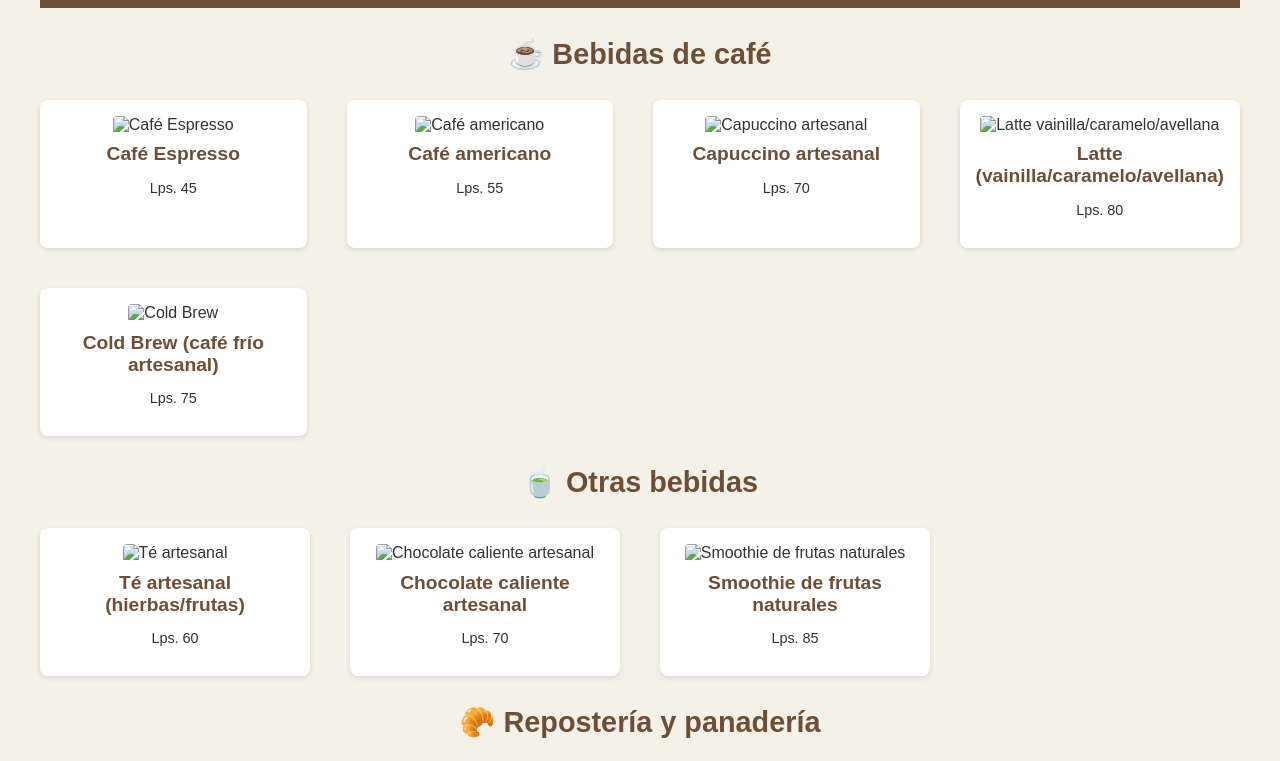
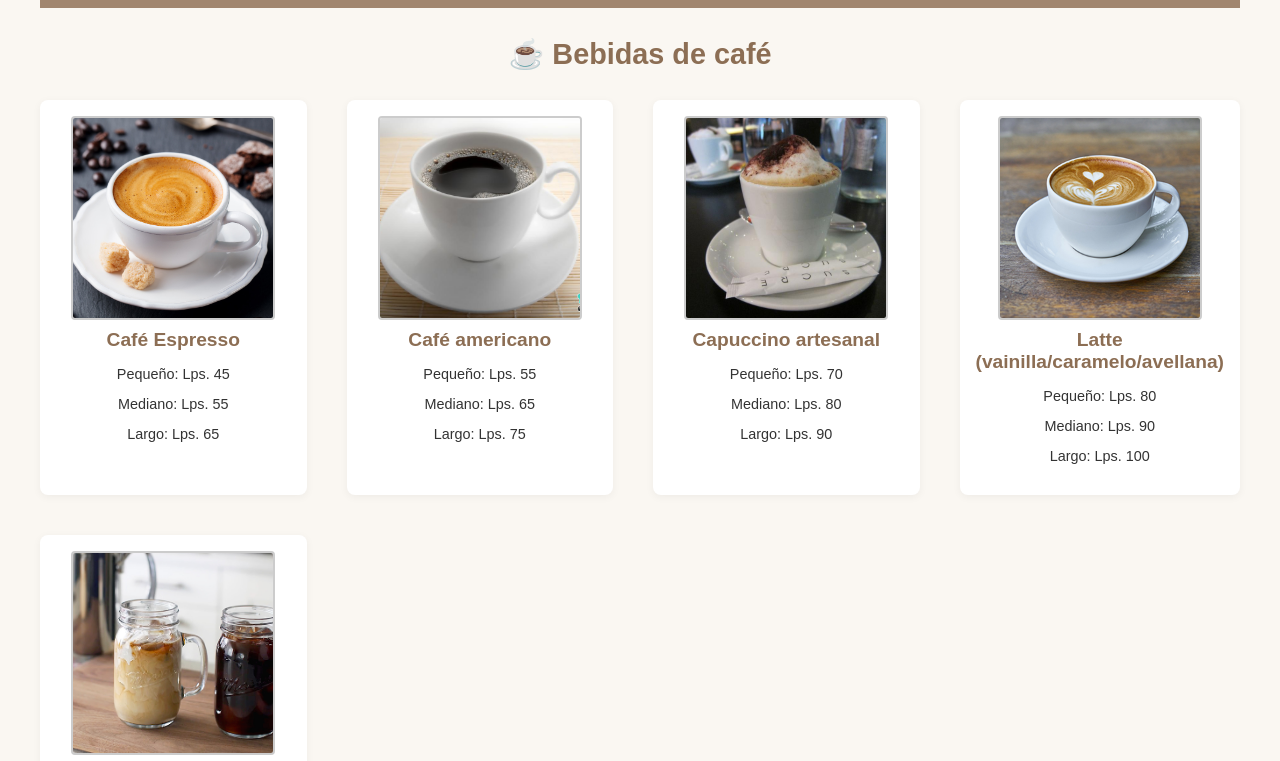
Before and after one commit to windows4free/cafe-artesanal-hn, a plain HTML site: page index.html in a window 1280 px wide. Shown: the part 104-865 px from the top of the page. Drawn offline with Linux system fonts and the light colour scheme.

Commit message:
ultimas modificaciones

```diff
--- a/index.html
+++ b/index.html
@@ -1,3 +1,6 @@
+
+
+
 	<!DOCTYPE html>
 	<html lang="es">
 	<head>
@@ -12,8 +15,8 @@
 
 	  <header>
 	    <div class="logo-perfil">
-      <img src="images/perfil.jpg" alt="Logo Café Insignia" class="perfil-img" />
-      <h1>Café Insignia</h1>
+	      <img src="images/logo.png" alt="Logo Café Artesanal HN" class="perfil-img" />
+	      <h1>Café Artesanal HN</h1>
 	    </div>
 	    <p>Disfruta de nuestros productos insignia en Tegucigalpa</p>
 	  </header>
@@ -23,29 +26,39 @@
 	      <h2 class="titulo-seccion">☕ Bebidas de café</h2>
 	      <div class="lista-productos">
 	        <article class="producto">
-          <img src="images/cafe1.jpg" alt="Café Espresso" />
+	          <img src="images/espresso.jpeg" alt="Café Espresso" />
 	          <h3>Café Espresso</h3>
-          <p>Lps. 45</p>
+	          <p>Pequeño: Lps. 45</p>
+	          <p>Mediano: Lps. 55</p>
+	          <p>Largo: Lps. 65</p>
 	        </article>
 	        <article class="producto">
-          <img src="images/cafe2.jpg" alt="Café americano" />
+	          <img src="images/americano.jpg" alt="Café americano" />
 	          <h3>Café americano</h3>
-          <p>Lps. 55</p>
+	          <p>Pequeño: Lps. 55</p>
+	          <p>Mediano: Lps. 65</p>
+	          <p>Largo: Lps. 75</p>
 	        </article>
 	        <article class="producto">
-          <img src="images/cafe3.jpg" alt="Capuccino artesanal" />
+	          <img src="images/capuccino-artesanal.jpg" alt="Capuccino artesanal" />
 	          <h3>Capuccino artesanal</h3>
-          <p>Lps. 70</p>
+	          <p>Pequeño: Lps. 70</p>
+	          <p>Mediano: Lps. 80</p>
+	          <p>Largo: Lps. 90</p>
 	        </article>
 	        <article class="producto">
-          <img src="images/cafe4.jpg" alt="Latte vainilla/caramelo/avellana" />
+	          <img src="images/latte.jpg" alt="Latte vainilla/caramelo/avellana" />
 	          <h3>Latte (vainilla/caramelo/avellana)</h3>
-          <p>Lps. 80</p>
+	          <p>Pequeño: Lps. 80</p>
+	          <p>Mediano: Lps. 90</p>
+	          <p>Largo: Lps. 100</p>
 	        </article>
 	        <article class="producto">
-          <img src="images/cafe5.jpg" alt="Cold Brew" />
+	          <img src="images/brew.jpg" alt="Cold Brew" />
 	          <h3>Cold Brew (café frío artesanal)</h3>
-          <p>Lps. 75</p>
+	          <p>Pequeño: Lps. 75</p>
+	          <p>Mediano: Lps. 85</p>
+	          <p>Largo: Lps. 95</p>
 	        </article>
 	      </div>
 
@@ -57,12 +70,12 @@
 	          <p>Lps. 60</p>
 	        </article>
 	        <article class="producto">
-          <img src="images/chocolate.jpg" alt="Chocolate caliente artesanal" />
+	          <img src="images/chocolate-caliente.jpeg" alt="Chocolate caliente artesanal" />
 	          <h3>Chocolate caliente artesanal</h3>
 	          <p>Lps. 70</p>
 	        </article>
 	        <article class="producto">
-          <img src="images/smoothie.jpg" alt="Smoothie de frutas naturales" />
+	          <img src="images/smothie.png" alt="Smoothie de frutas naturales" />
 	          <h3>Smoothie de frutas naturales</h3>
 	          <p>Lps. 85</p>
 	        </article>
@@ -71,7 +84,7 @@
 	      <h2 class="titulo-seccion">🥐 Repostería y panadería</h2>
 	      <div class="lista-productos">
 	        <article class="producto">
-          <img src="images/croissant.jpg" alt="Croissant de mantequilla" />
+	          <img src="images/croissant.jpeg" alt="Croissant de mantequilla" />
 	          <h3>Croissant de mantequilla</h3>
 	          <p>Lps. 50</p>
 	        </article>
@@ -81,7 +94,7 @@
 	          <p>Lps. 65</p>
 	        </article>
 	        <article class="producto">
-          <img src="images/cheesecake.jpg" alt="Cheesecake de frutas" />
+	          <img src="images/cheese-cake.jpg" alt="Cheesecake de frutas" />
 	          <h3>Cheesecake de frutas (fresa/mora/maracuyá)</h3>
 	          <p>Lps. 90</p>
 	        </article>
@@ -95,12 +108,12 @@
 	      <h2 class="titulo-seccion">🥪 Snacks y comida ligera</h2>
 	      <div class="lista-productos">
 	        <article class="producto">
-          <img src="images/panini.jpg" alt="Panini de jamón y queso" />
+	          <img src="images/panini.jpeg" alt="Panini de jamón y queso" />
 	          <h3>Panini de jamón y queso artesanal</h3>
 	          <p>Lps. 110</p>
 	        </article>
 	        <article class="producto">
-          <img src="images/bagel.jpg" alt="Bagel con crema y hierbas" />
+	          <img src="images/bagel.webp" alt="Bagel con crema y hierbas" />
 	          <h3>Bagel con crema y hierbas</h3>
 	          <p>Lps. 95</p>
 	        </article>
@@ -114,9 +127,9 @@
 	  </main>
 
 	  <footer>
-    <p>&copy; 2025 Café Insignia. Todos los derechos reservados.</p>
+	    <p>&copy; 2025 Cafe Artesanal HN. Todos los derechos reservados.</p>
 	  </footer>
 
-</div> <!-- /.container -->
+	</div>
 	</body>
 	</html>
--- a/style.css
+++ b/style.css
@@ -1,8 +1,7 @@
-
 body {
   margin: 0;
   font-family: Arial, sans-serif;
-  background: #f4f1e9;
+  background: #faf7f2; /* fondo más claro y suave */
   color: #333;
 }
 
@@ -12,14 +11,12 @@ body {
   padding: 0 1em;
 }
 
-
 header {
-  background: #6f4e37;
+  background: #a1866f; /* café claro suave */
   color: #fff;
   padding: 1em;
   text-align: center;
 }
-
 
 .logo-perfil {
   display: flex;
@@ -45,14 +42,12 @@ header p {
   margin-top: 0.5em;
 }
 
-
 .titulo-seccion {
   text-align: center;
   font-size: 1.8em;
   margin: 1em 0;
-  color: #6f4e37;
+  color: #8c6e54; /* café intermedio más suave */
 }
-
 
 .lista-productos {
   display: grid;
@@ -64,35 +59,42 @@ header p {
   background: #fff;
   padding: 1em;
   border-radius: 8px;
-  box-shadow: 0 2px 5px rgba(0,0,0,0.1);
+  box-shadow: 0 2px 8px rgba(0,0,0,0.05); /* sombra más suave */
   text-align: center;
+  transition: transform 0.2s ease;
+}
+
+.producto:hover {
+  transform: translateY(-3px);
 }
 
 .producto img {
-  max-width: 100%;
-  height: auto;
-  border-radius: 4px;
+  width: 200px; /* Ajusta según el tamaño deseado */
+  height: 200px; /* Ajusta según el tamaño deseado */
+  object-fit: cover; /* Esto asegura que la imagen ocupe todo el espacio sin distorsionar */
+  border-radius: 4px; /* Si quieres mantener las esquinas redondeadas */
+  border: 2px solid #ccc; /* Opcional: añade un borde para mejorar la visualización */
+  display: block; /* Para que las imágenes estén en línea y controladas por width/height */
+  margin: 0 auto; /* Centra la imagen dentro del producto */
 }
 
 .producto h3 {
   margin: 0.5em 0 0.2em 0;
   font-size: 1.2em;
-  color: #6f4e37;
+  color: #8c6e54; /* títulos en café intermedio */
 }
 
 .producto p {
   font-size: 0.9em;
 }
 
-
 footer {
   text-align: center;
   padding: 1em;
-  background: #6f4e37;
+  background: #a1866f; /* mismo café claro que el header */
   color: #fff;
   margin-top: 2em;
 }
-
 
 @media (min-width: 768px) {
   header {
@@ -114,7 +116,6 @@ footer {
   }
 }
 
-
 @media (min-width: 992px) {
   .lista-productos {
     grid-template-columns: repeat(3, 1fr);
@@ -122,7 +123,6 @@ footer {
   }
 }
 
-
 @media (min-width: 1200px) {
   .lista-productos {
     grid-template-columns: repeat(4, 1fr);
```
Also changed, not shown: images/americano.jpg (added), images/bagel.webp (added), images/brew.jpg (added), images/brownie.jpg (added), images/capuccino-artesanal.jpg (added), images/cheese-cake.jpg (added), images/chocolate-caliente.jpeg (added), images/croissant.jpeg (added), images/ensalada.jpg (added), images/espresso.jpeg (added), images/galletas.jpg (added), images/latte.jpg (added), images/panini.jpeg (added), images/smothie.png (added), 1 more files, 1 other file. Lines whose indentation alone changed are shown as unchanged.
